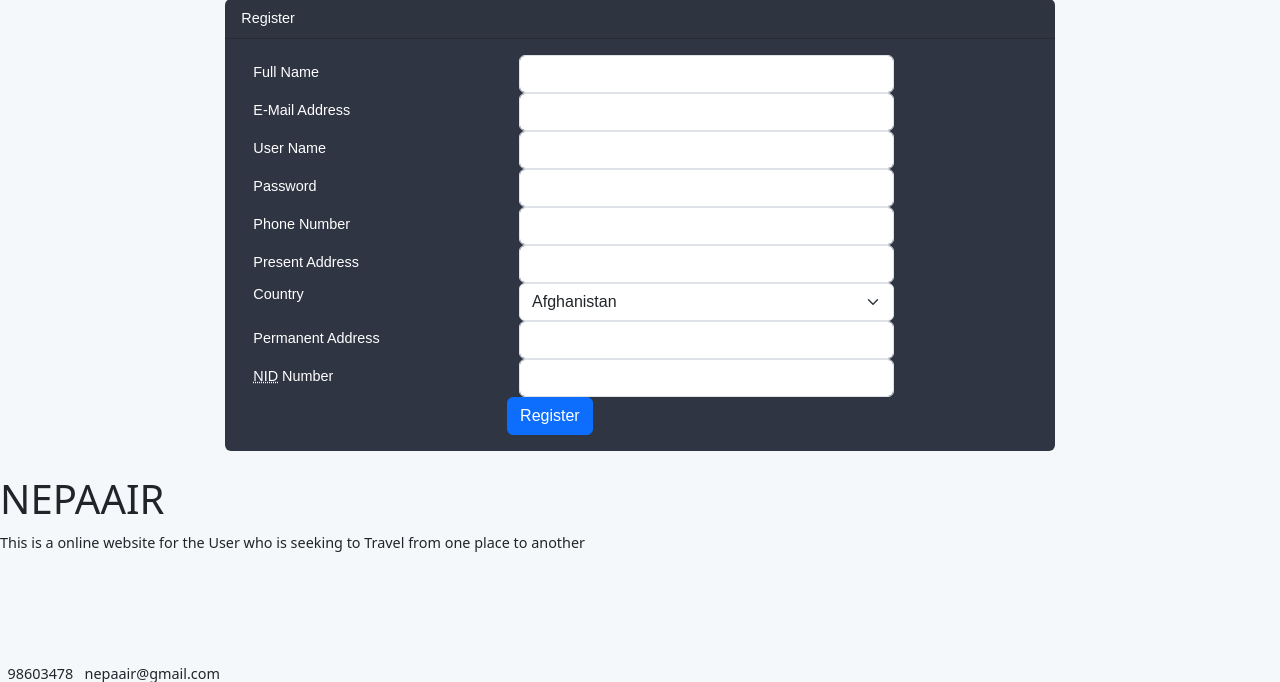
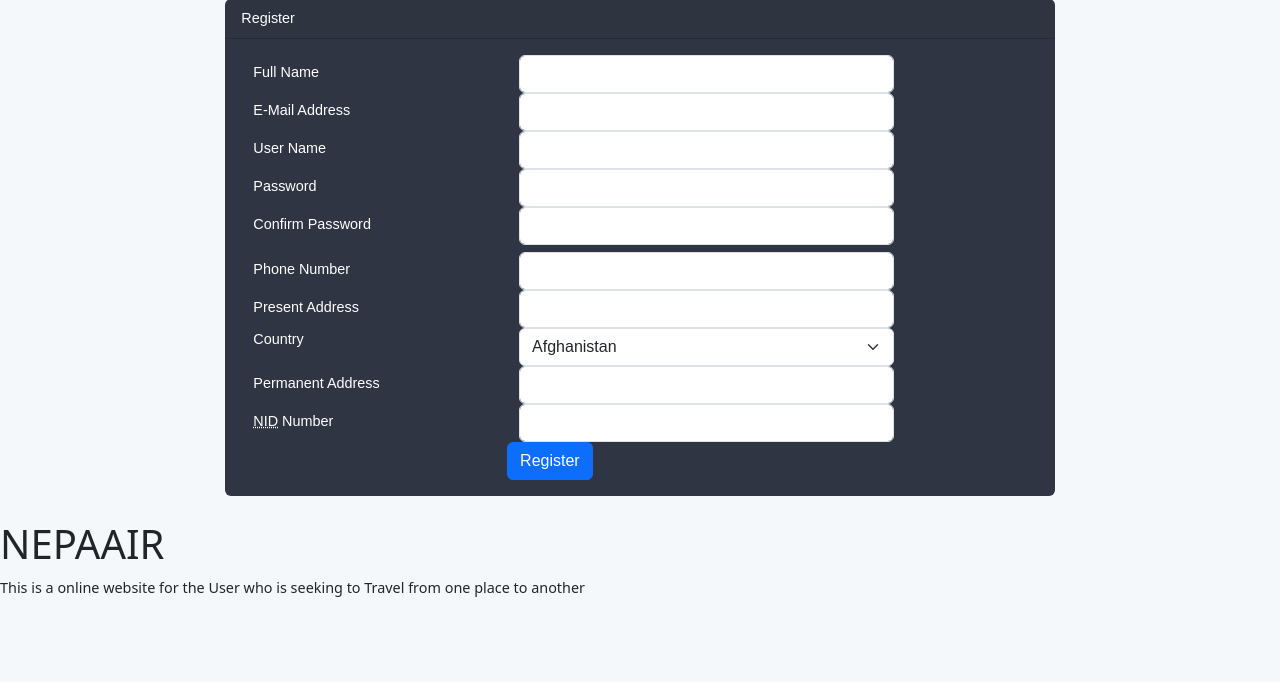
Before and after one commit to AshwinD-coder/Flight-Reservation-System-NepaAir-, a PHP site: page /signup.php in a window 1280 px wide. Shown: the part 136-818 px from the top of the page. Run offline with PHP 8.4, Linux system fonts and the light colour scheme; some libraries are stand-ins or nearby versions.

Commit message:
Update signup.php

```diff
--- a/signup.php
+++ b/signup.php
@@ -51,6 +51,9 @@ body{
     margin-right: 0;
 }
 </style>
+
+        <script src="https://code.jquery.com/jquery-3.5.1.min.js"></script>
+        <script src="https://stackpath.bootstrapcdn.com/bootstrap/3.4.1/js/bootstrap.min.js"></script>
 <main class="my-form">
     <div class="cotainer">
         <div class="row justify-content-center">
@@ -86,6 +89,16 @@ body{
                                         <input type="password" id="pass_word" class="form-control" name="password">
                                     </div>
                                 </div>
+
+                                <div class="form-group row">
+                                    <label for="confirmpassword" class="col-md-4 col-form-label text-md-right">Confirm Password</label>
+                                    <div class="col-md-6">
+                                        <input type="password" id="Confirmpassword" class="form-control" name="confirmpassword">
+        </div>
+
+                                    </div>
+                                    <div style="margin-top: 7px; margin-left: 310px;" id="CheckPasswordMatch"></div>
+
 
                                 <div class="form-group row">
                                     <label for="phone_number" class="col-md-4 col-form-label text-md-right">Phone Number</label>
@@ -394,3 +407,15 @@ body{
 include('partials/footer.php');
 
 ?>
+<script>
+$(document).ready(function () {
+   $("#Confirmpassword").on('keyup', function(){
+    var password = $("#pass_word").val();
+    var confirmPassword = $("#Confirmpassword").val();
+    if (password != confirmPassword)
+        $("#CheckPasswordMatch").html("Password does not match !").css("color","red");
+    else
+        $("#CheckPasswordMatch").html("Password match !").css("color","green");
+   });
+});
+</script>
```
